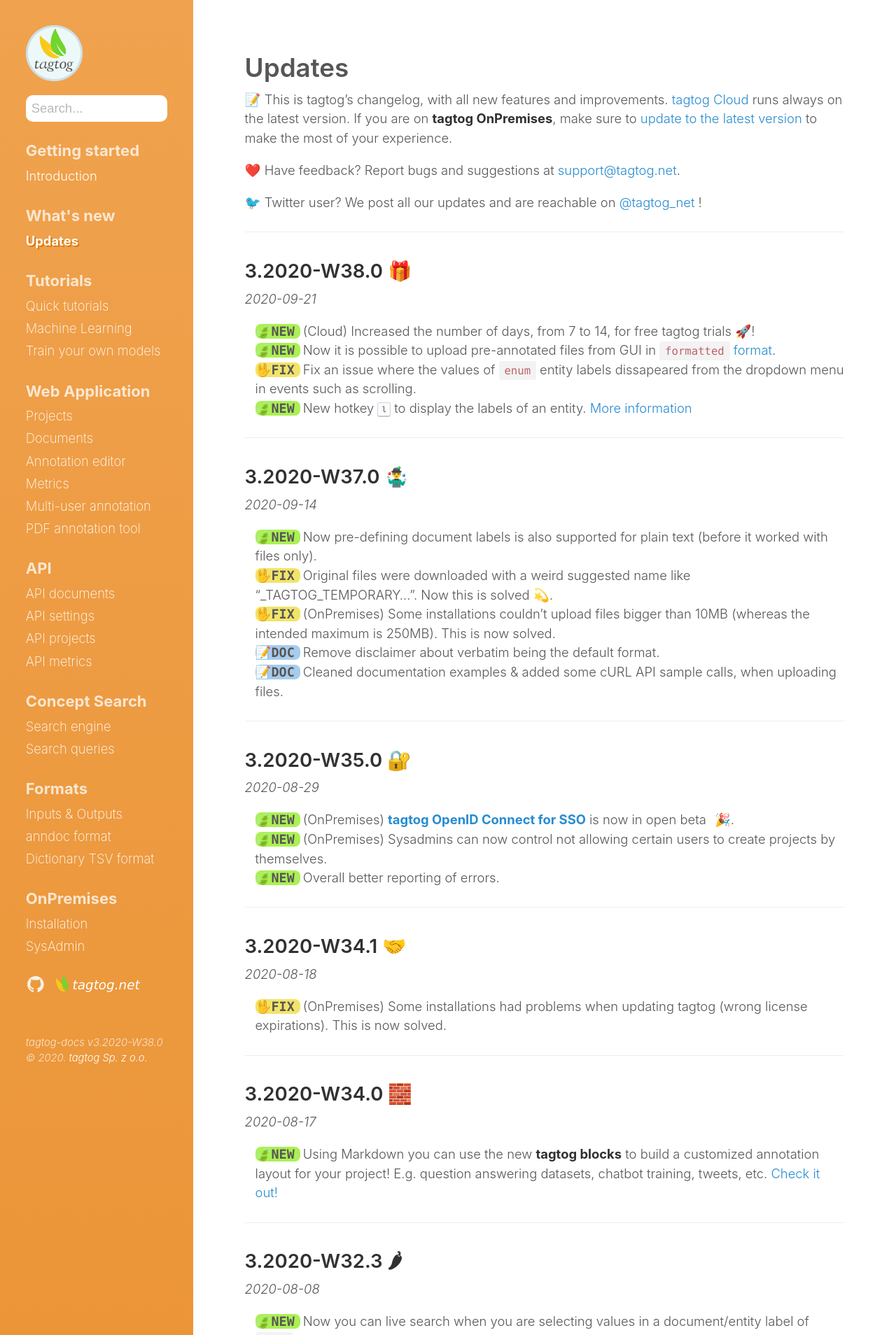
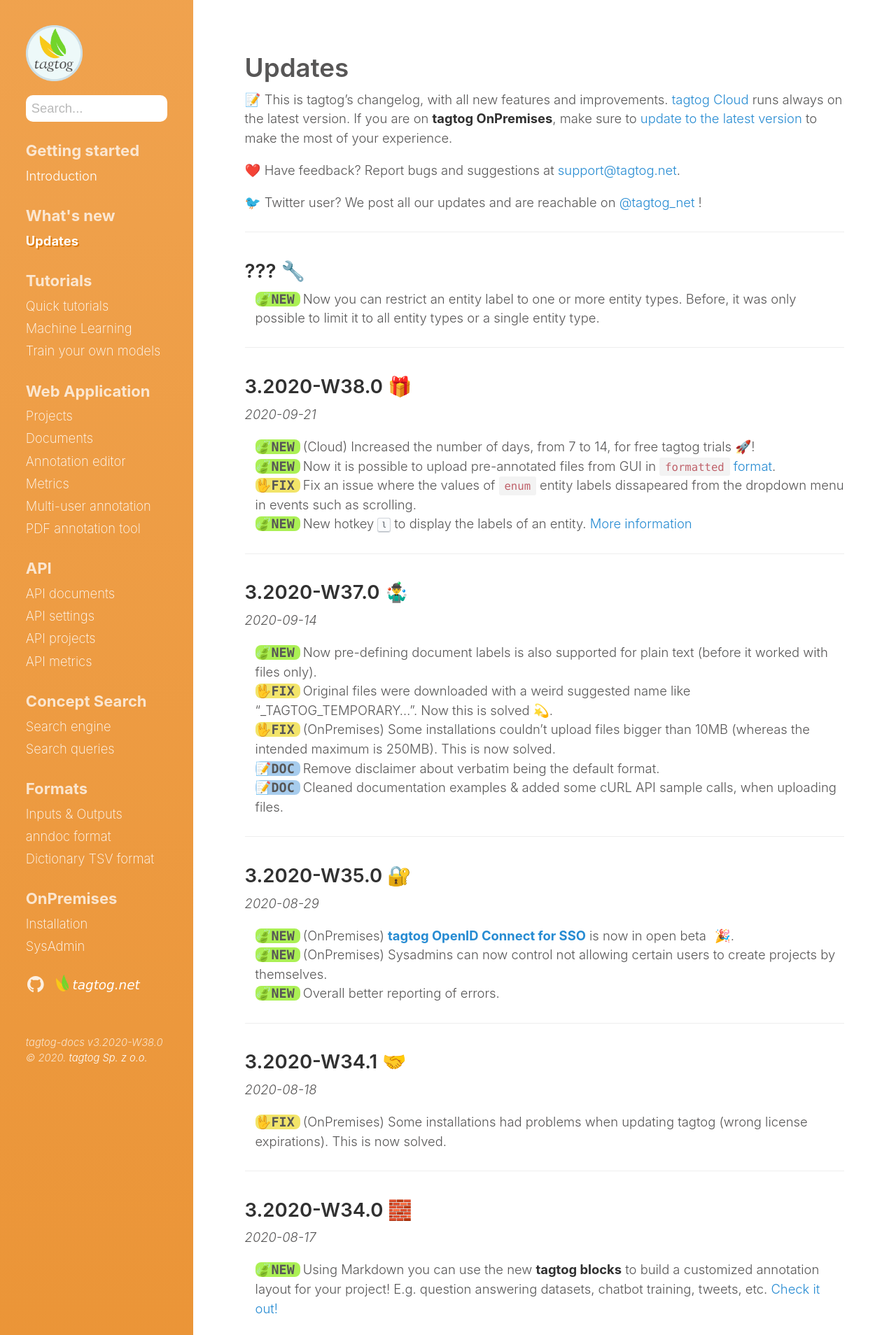
Before and after one commit to tagtogorg/tagtog-doc, a Jekyll site: the page built from updates.md, in a window 1280 px wide. Shown: the top 1908 px of the page at 70% size. Built offline with Jekyll 4.4.1, drawn with Linux system fonts in a browser that asks for light colours; nearby versions of some CDN libraries; emoji names are drawn with the system emoji font; some of the changed text lies outside the part shown.

Commit message:
Update updates

```diff
--- a/updates.md
+++ b/updates.md
@@ -11,6 +11,14 @@ notoc: true
 ❤️ Have feedback? Report bugs and suggestions at [support@tagtog.net](mailto:support@tagtog.net).
 
 🐦 Twitter user? We post all our updates and are reachable on [@tagtog_net](https://twitter.com/tagtog_net) !
+
+---
+
+## ??? 🔧
+
+<ul class="updates">
+  <li class="new"><span markdown="1">Now you can restrict an entity label to one or more entity types. Before, it was only possible to limit it to all entity types or a single entity type.</span></li>
+</ul>
 
 ---
 
```
